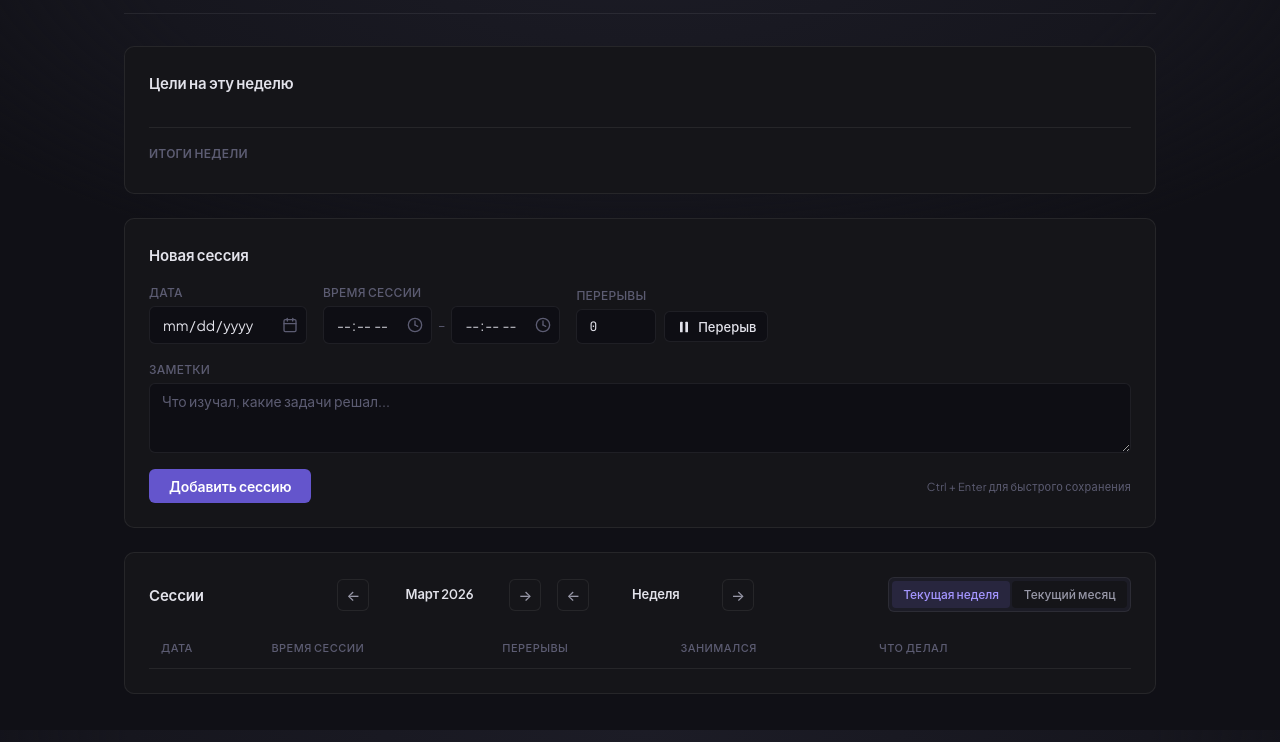
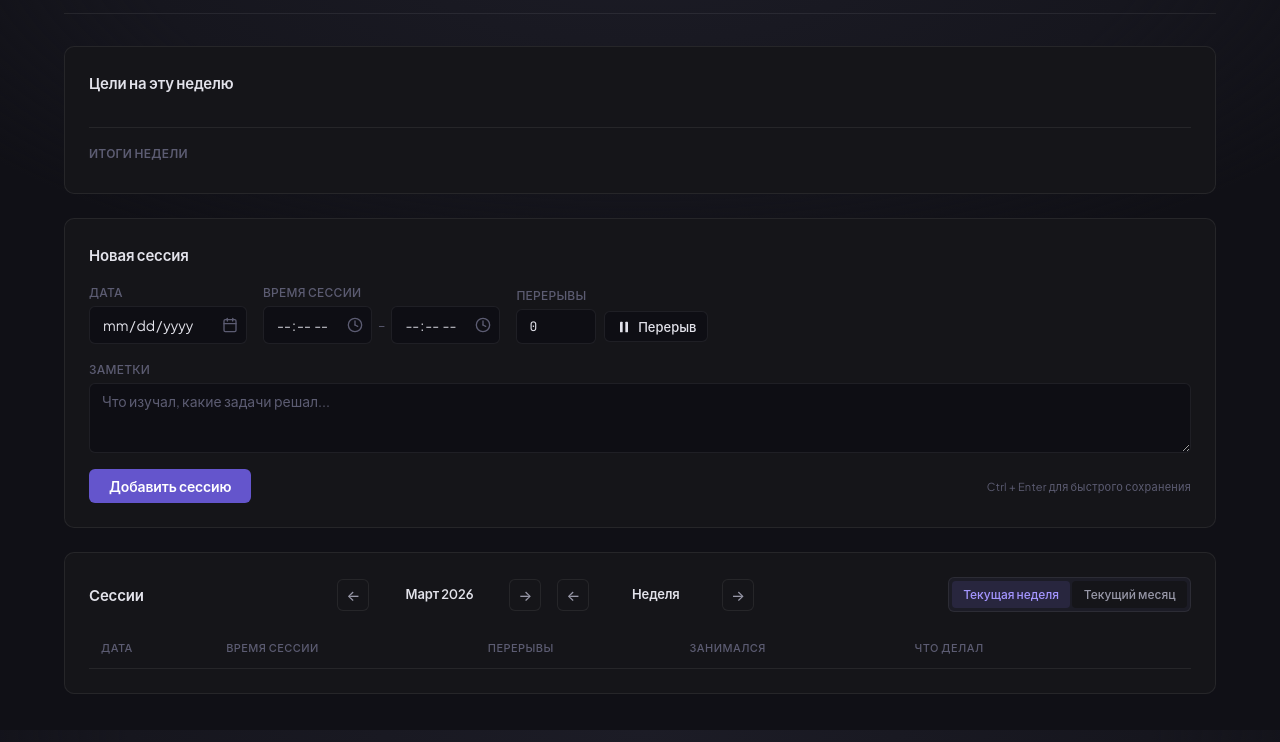
Before and after one commit to doxfie/DevLog, a website with bundled scripts: page public/index.html in a window 1280 px wide. Shown: the part 70-812 px from the top of the page. Built offline with nearby package versions, Linux system fonts and the light colour scheme; files whose address does not match are found by name.

Commit message:
style: Update max-width of app container for improved layout
- Increased the max-width of the .app class from 1080px to 1200px in style.css to enhance the overall layout and responsiveness of the application.

```diff
--- a/public/css/style.css
+++ b/public/css/style.css
@@ -120,7 +120,7 @@ body {
    ========================================================================== */
 
 .app {
-  max-width: 1080px;
+  max-width: 1200px;
   margin: 0 auto;
   padding: var(--space-lg) var(--space-lg) var(--space-2xl);
 }
```
